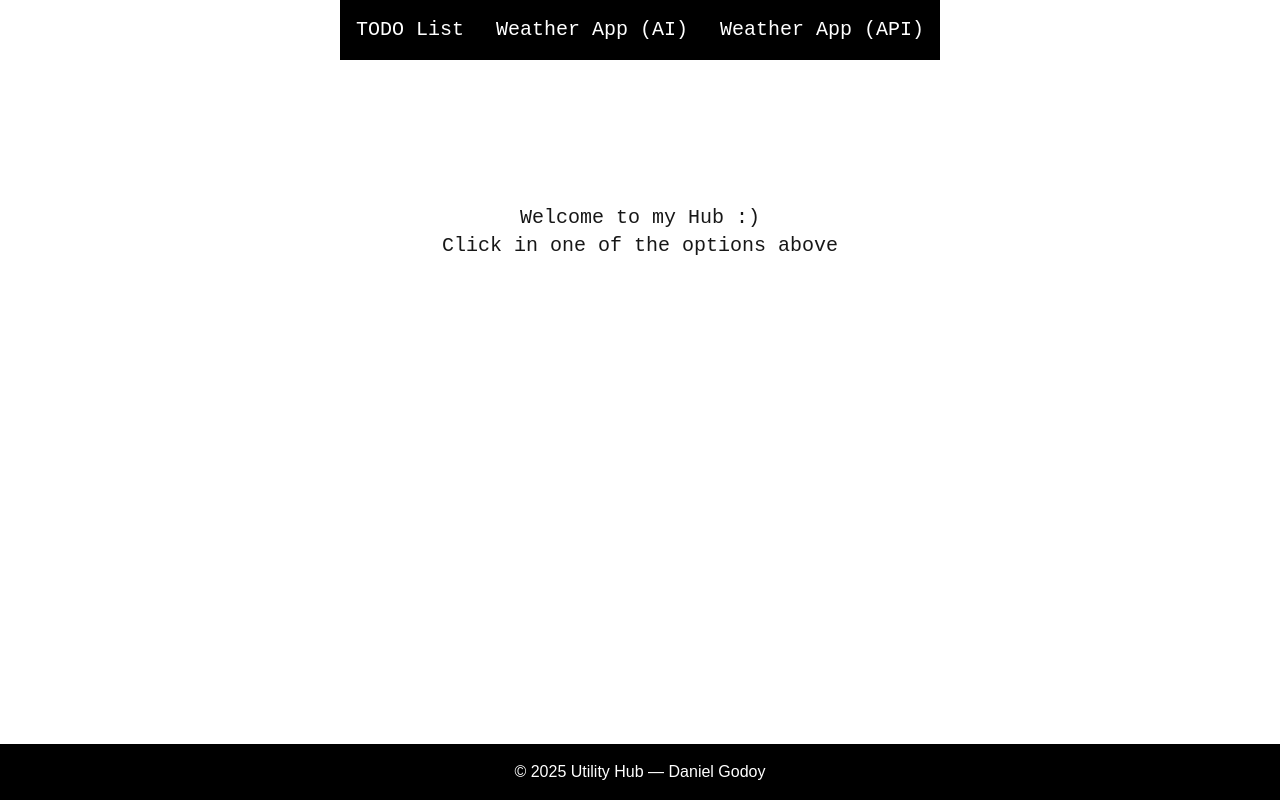
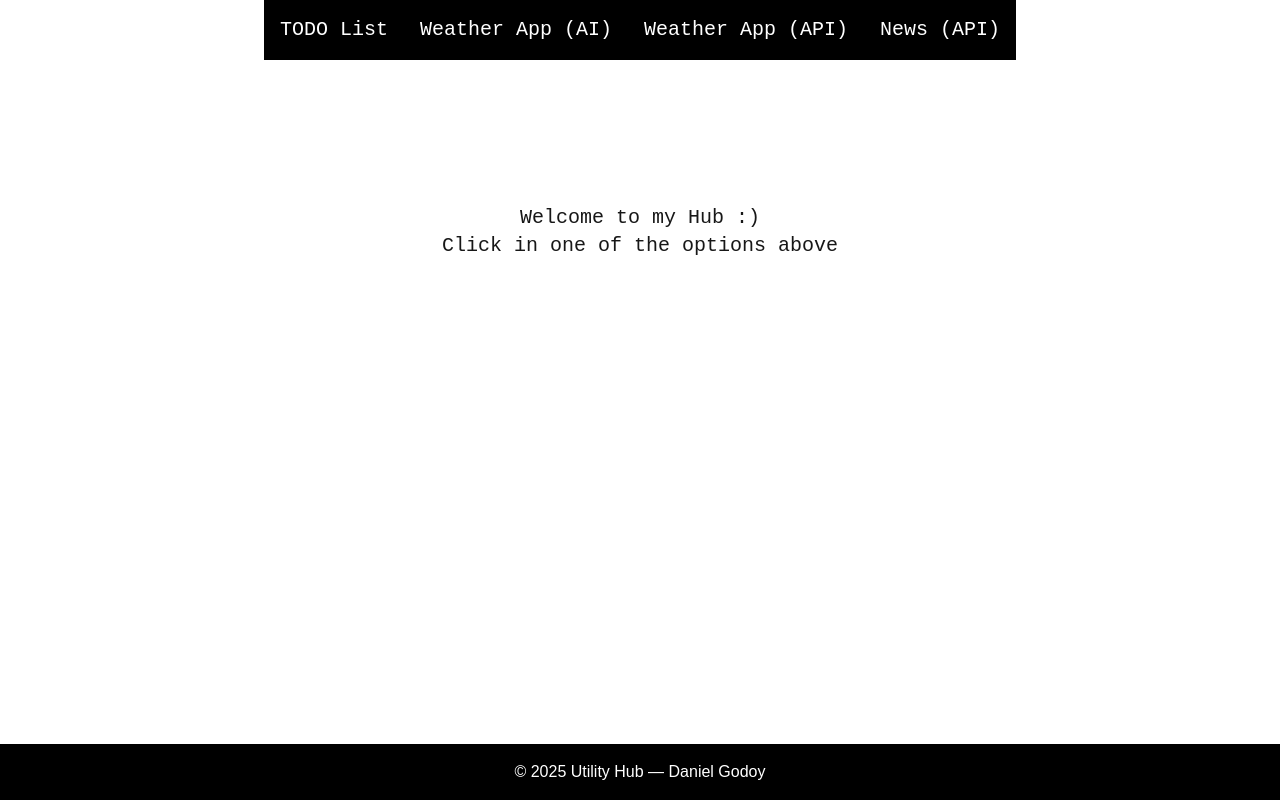
Before and after one commit to DanielGodoyGalindo/todo_app, a Next.js app: page / in a window 1280 px wide. Built offline with nearby package versions, Linux system fonts and the light colour scheme.

Commit message:
feat: news app scaffolding

```diff
--- a/app/page.tsx
+++ b/app/page.tsx
@@ -9,6 +9,7 @@ export default function Main() {
                 <li className={liStyle}><a href="./todo" className={linkStyle}>TODO List</a></li>
                 <li className={liStyle}><a href="./weather" className={linkStyle}>Weather App (AI)</a></li>
                 <li className={liStyle}><a href="./weatherApi" className={linkStyle}>Weather App (API)</a></li>
+                <li className={liStyle}><a href="./news" className={linkStyle}>News (API)</a></li>
             </ul>
             <h1 className="text-center mt-36">Welcome to my Hub :)</h1>
             <h1 className="text-center">Click in one of the options above</h1>
```
